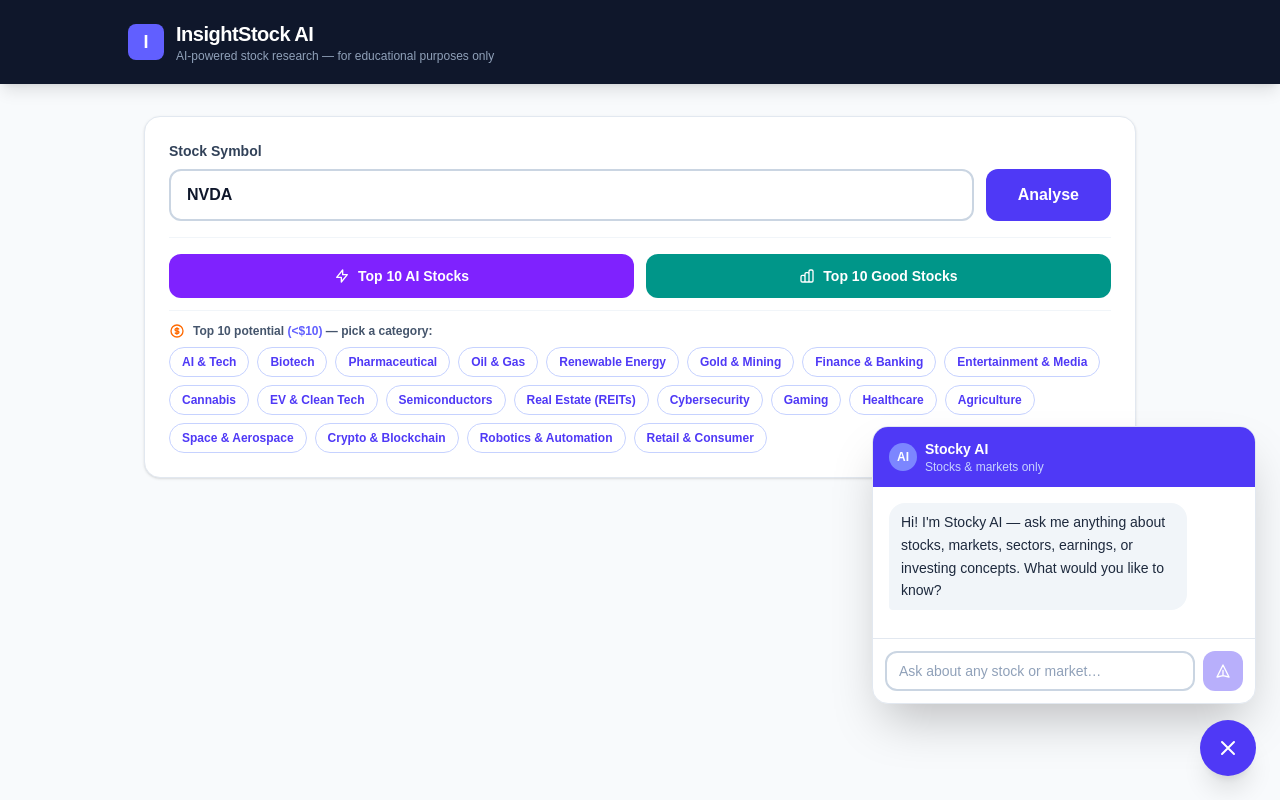
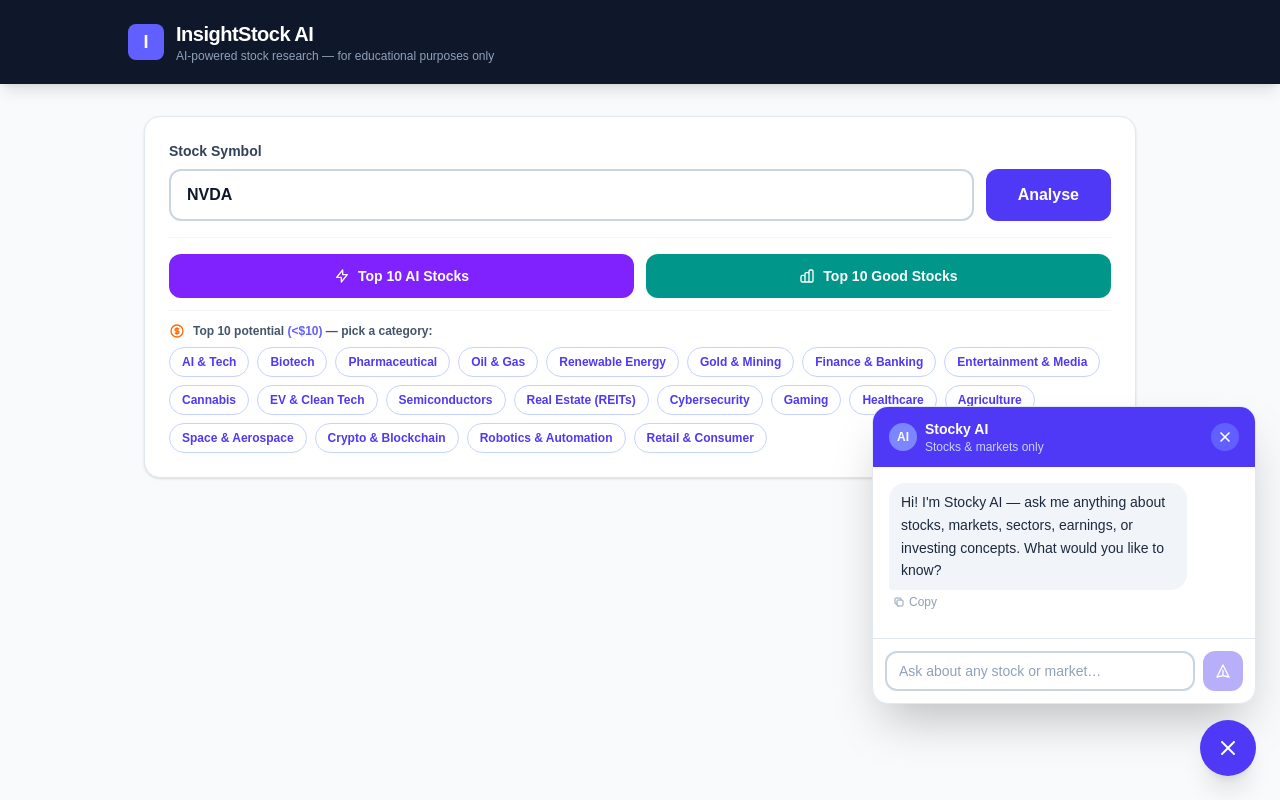
Before and after one commit to sanpedrokir/stocksinsight, a Next.js app: page / in a window 1280 px wide. Both pictures are taken after a click on the button "Ask AI Agent". Built offline with nearby package versions, Linux system fonts and the light colour scheme.

Commit message:
Add close button and copy button to chat panel
- Close (X) button in chat header closes the panel
- Copy button under each AI response copies text to clipboard
- Shows green checkmark + 'Copied' for 2s after copying

Co-Authored-By: Claude Sonnet 4.6 <noreply@anthropic.com>

```diff
--- a/app/page.tsx
+++ b/app/page.tsx
@@ -98,7 +98,15 @@ export default function Home() {
   const [chatMessages, setChatMessages] = useState<Message[]>([]);
   const [chatInput, setChatInput] = useState("");
   const [chatLoading, setChatLoading] = useState(false);
+  const [copiedIdx, setCopiedIdx] = useState<number | null>(null);
   const chatEndRef = useRef<HTMLDivElement>(null);
+
+  function copyMessage(text: string, idx: number) {
+    navigator.clipboard.writeText(text).then(() => {
+      setCopiedIdx(idx);
+      setTimeout(() => setCopiedIdx(null), 2000);
+    });
+  }
 
   const [aiPicks, setAiPicks] = useState<any[]>([]);
   const [aiPickLoading, setAiPickLoading] = useState(false);
@@ -551,22 +559,54 @@ export default function Home() {
         <div className="fixed bottom-20 sm:bottom-24 inset-x-3 sm:inset-x-auto sm:right-6 sm:w-96 bg-white rounded-2xl shadow-2xl border border-slate-200 flex flex-col z-40 overflow-hidden" style={{ maxHeight: "70vh" }}>
           <div className="bg-indigo-600 text-white px-4 py-3 flex items-center gap-2">
             <div className="w-7 h-7 rounded-full bg-indigo-400 flex items-center justify-center text-xs font-bold shrink-0">AI</div>
-            <div className="min-w-0">
+            <div className="min-w-0 flex-1">
               <p className="font-semibold text-sm">Stocky AI</p>
               <p className="text-indigo-200 text-xs truncate">
                 {result ? `Context: ${result.symbol} loaded` : "Stocks & markets only"}
               </p>
             </div>
+            <button
+              onClick={() => setChatOpen(false)}
+              className="shrink-0 w-7 h-7 rounded-full bg-indigo-500 hover:bg-indigo-400 flex items-center justify-center transition-colors"
+              title="Close"
+            >
+              <svg xmlns="http://www.w3.org/2000/svg" className="w-4 h-4" fill="none" viewBox="0 0 24 24" stroke="currentColor" strokeWidth={2.5}>
+                <path strokeLinecap="round" strokeLinejoin="round" d="M6 18L18 6M6 6l12 12" />
+              </svg>
+            </button>
           </div>
 
           <div className="flex-1 overflow-y-auto p-3 sm:p-4 space-y-3">
             {chatMessages.map((m, i) => (
-              <div key={i} className={`flex ${m.role === "user" ? "justify-end" : "justify-start"}`}>
+              <div key={i} className={`flex flex-col ${m.role === "user" ? "items-end" : "items-start"}`}>
                 <div className={`max-w-[85%] rounded-2xl px-3 py-2 text-sm leading-relaxed whitespace-pre-wrap ${
                   m.role === "user" ? "bg-indigo-600 text-white rounded-br-sm" : "bg-slate-100 text-slate-800 rounded-bl-sm"
                 }`}>
                   {m.content}
                 </div>
+                {m.role === "assistant" && (
+                  <button
+                    onClick={() => copyMessage(m.content, i)}
+                    className="mt-1 flex items-center gap-1 text-xs text-slate-400 hover:text-slate-600 transition-colors px-1"
+                    title="Copy response"
+                  >
+                    {copiedIdx === i ? (
+                      <>
+                        <svg xmlns="http://www.w3.org/2000/svg" className="w-3 h-3 text-emerald-500" fill="none" viewBox="0 0 24 24" stroke="currentColor" strokeWidth={2.5}>
+                          <path strokeLinecap="round" strokeLinejoin="round" d="M5 13l4 4L19 7" />
+                        </svg>
+                        <span className="text-emerald-500">Copied</span>
+                      </>
+                    ) : (
+                      <>
+                        <svg xmlns="http://www.w3.org/2000/svg" className="w-3 h-3" fill="none" viewBox="0 0 24 24" stroke="currentColor" strokeWidth={2}>
+                          <path strokeLinecap="round" strokeLinejoin="round" d="M8 16H6a2 2 0 01-2-2V6a2 2 0 012-2h8a2 2 0 012 2v2m-6 12h8a2 2 0 002-2v-8a2 2 0 00-2-2h-8a2 2 0 00-2 2v8a2 2 0 002 2z" />
+                        </svg>
+                        <span>Copy</span>
+                      </>
+                    )}
+                  </button>
+                )}
               </div>
             ))}
             {chatLoading && (
```
